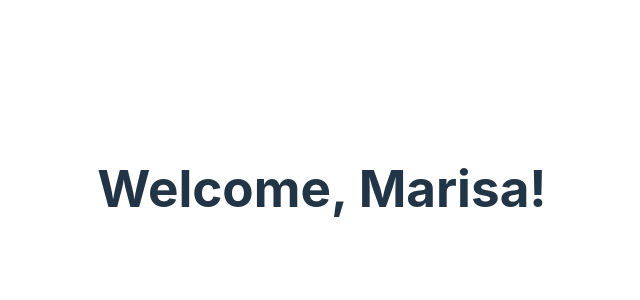
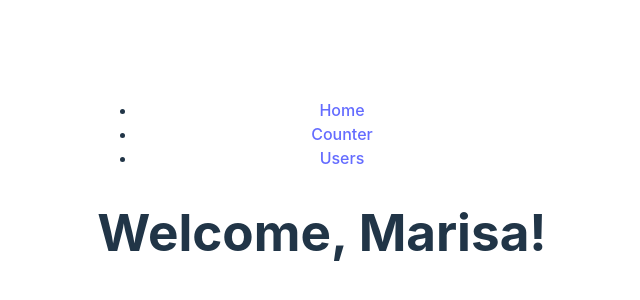
Before and after one commit to MarisaTrigueros/React2, a React (Vite) app: page / in a window 1280 px wide. Shown: the part 212-512 px from the top of the page, without its empty margins (318-958 px from the left). Built offline with nearby package versions, Linux system fonts and the light colour scheme.

Commit message:
Router2, 3 links

```diff
--- a/src/App.jsx
+++ b/src/App.jsx
@@ -1,19 +1,29 @@
-import React from 'react';
-import { Route, Routes } from "react-router-dom";
+import React from "react";
+import { Link, Route, Routes } from "react-router-dom";
 import "./App.css";
 import Welcome from "./components/Welcome";
-import Counter from './components/Counter';
-import GithubUsers from './components/GithubUsers';
-
+import Counter from "./components/Counter";
+import GithubUsers from "./components/GithubUsers";
 
 function App() {
   return (
     <>
       <div>
+        <ul>
+          <li><Link to={'/'}>Home</Link></li>
+          <li><Link to={'/counter'}>Counter</Link></li>
+          <li><Link to={'users/:username'}>Users</Link></li>
+        </ul>
+      </div>
+
+      <div>
         <Routes>
           <Route path="/" element={<Welcome name={"Marisa"} />} />
-          <Route path='/counter' element={<Counter initialValue={0} click={1} />} />
-          <Route path='users/:username' element={< GithubUsers/>} />
+          <Route
+            path="/counter"
+            element={<Counter initialValue={0} click={1} />}
+          />
+          <Route path="users/:username" element={<GithubUsers />} />
         </Routes>
       </div>
     </>
--- a/src/components/Welcome.jsx
+++ b/src/components/Welcome.jsx
@@ -1,7 +1,9 @@
 import React from "react";
 
 const Welcome = ({ name }) => {
-  return <h1>Welcome, {name}!</h1>;
+  return (
+  <h1>Welcome, {name}!</h1>
+);
 };
 
 
```
